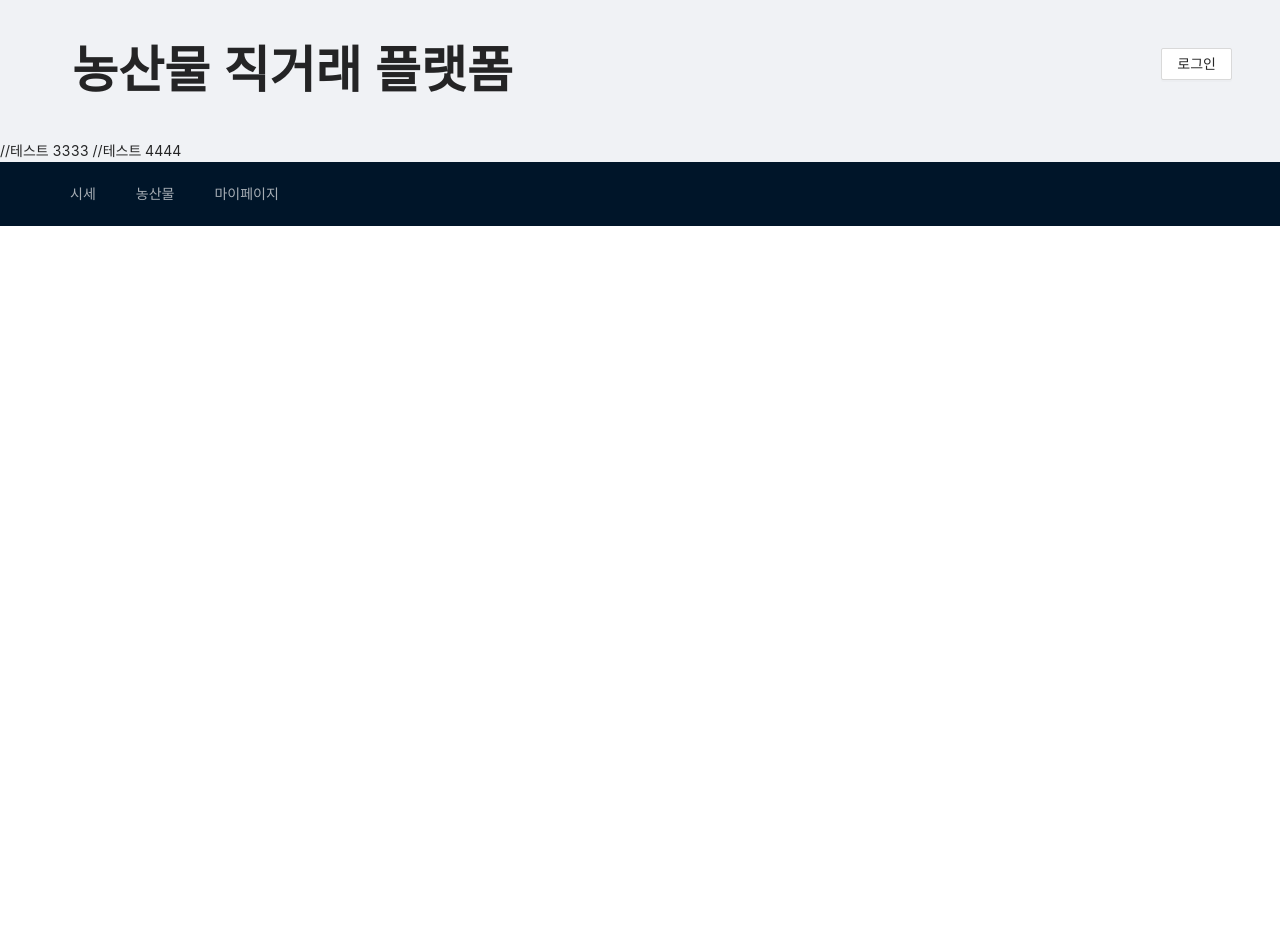
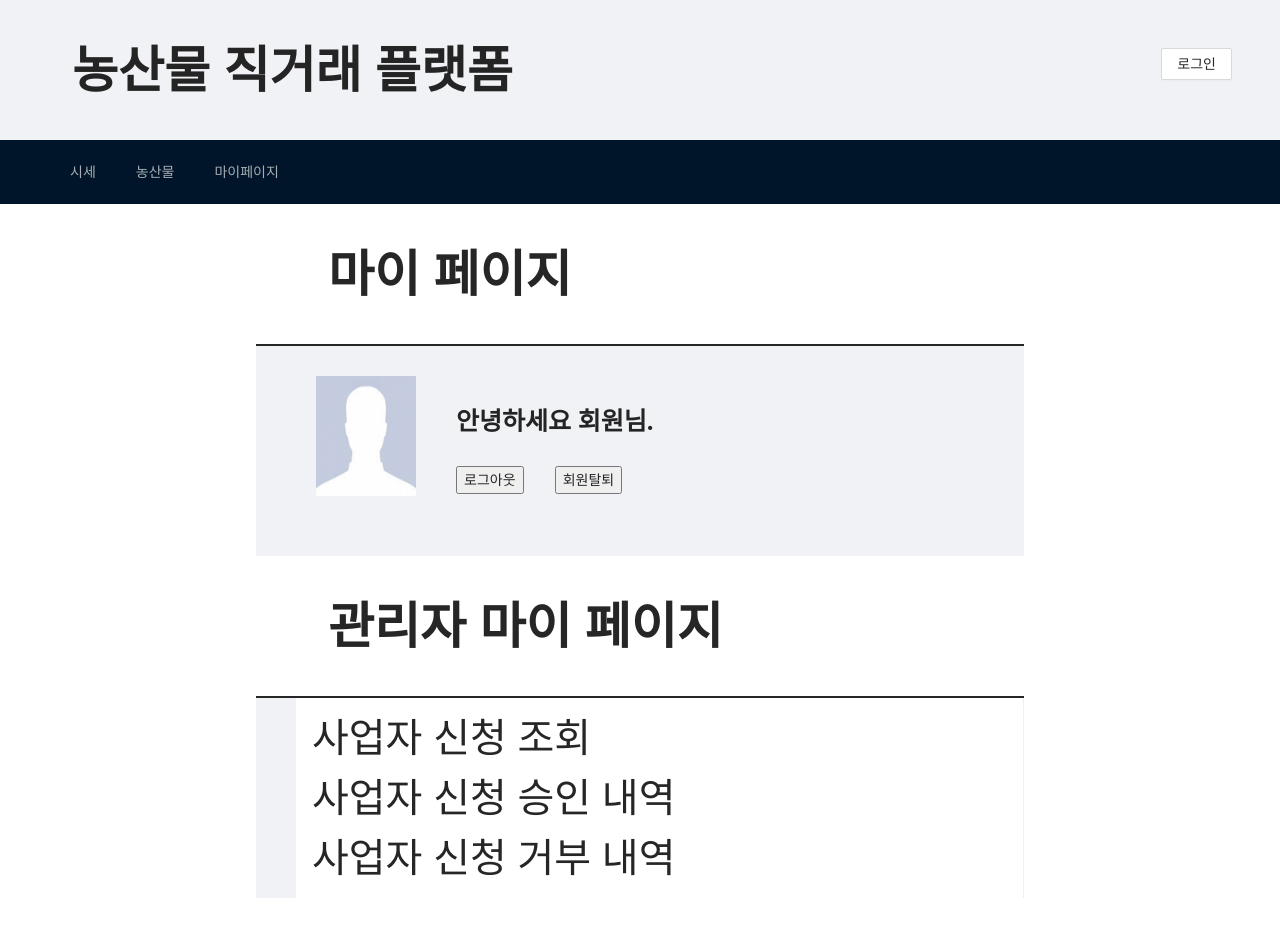
Before and after one commit to Mythenmatz1128/market, a React (Create React App) app: page /third in a window 1280 px wide. Shown: the top 936 px of the page. Before the commit the page ends 800 px from the top, so only its background shows below. Built offline with nearby package versions, Linux system fonts and the light colour scheme.

Commit message:
주님 한놈 더 올라갑니다

```diff
--- a/src/App.js
+++ b/src/App.js
@@ -8,6 +8,7 @@ import MainCarousel from "./components/main/MainCarousel";
 import DateChoice from "./components/main/DateChoice";
 import Title from "./components/main/Title";
 import Login from "./components/main/Login";
+import ManagerMyPage from "./components/managerMyPage/ManagerMyPage";
 import Shop from "./components/shop-list/Shop";
 
 function MainLayout() {
@@ -26,9 +27,6 @@ function MainLayout() {
           <Button>로그인</Button>
         </div>
       </div>
-      //테스트 3333
-      //테스트 4444
-
 
       <Header className="header">
         <div className="logo" />
@@ -70,13 +68,11 @@ function App() {
         ></Route>
         <Route path="/first" element={<DateChoice />}></Route>
         <Route path="/shop-list" element={<Shop />}></Route>
-        <Route path="/third"></Route>
+        <Route path="/third" element={<ManagerMyPage />}></Route>
         <Route path="/shop-detail"></Route>
       </Routes>
     </BrowserRouter>
   );
 }
-//다시 보낸다
-// dkdkdldldl
-// 이제 되라 제발
+
 export default App;
--- /dev/null
+++ b/src/components/managerMyPage/ManagerMyPage.js
@@ -0,0 +1,112 @@
+import { Layout, Menu } from "antd";
+import { PageHeader } from "antd";
+import "antd/dist/antd.min.css";
+import pic from "../../img/회원.jpg"
+import React, { useState } from "react";
+import { BrowserRouter, Link, Route, Routes } from "react-router-dom";
+
+
+const style0 = {
+    marginLeft: "20%",
+    marginRight: "20%",
+};
+const style1 = {
+    borderBottom: "2px solid",
+    backgroundColor: "white",
+};
+const style2 = {
+    display: "flex",
+    marginTop: "30px",
+    marginBottom: "60px",
+};
+const style3 = {
+    height:'120px',
+    flexDirection: "column",
+};
+const style4 = {
+    display: "flex",
+    lineHeight: "90px",
+    marginLeft: "40px",
+    fontSize: "25px",
+    fontWeight: "700",
+};
+const imgStyle ={
+    marginLeft: "60px",
+    width:'100px',
+    height:'120px',
+};
+const style5 = {
+    position:"relative",
+    marginLeft: "40px",
+};
+const style6 = {
+    position:"absolute",
+};
+const style7 = {
+    position:"absolute",
+    left:"50%",
+};
+const style8 = {
+    marginLeft: "40px",
+};
+const style9 = {
+    marginTop: "20px",
+    marginBottom: "20px",
+};
+const style10 = {
+    fontSize: "40px",
+};
+
+
+function ManageMyPage(){
+    return (
+        <Layout className="total-box"style={style0}>
+            <div className="title"style={style1}>
+                <PageHeader className="site-page-header" title="마이 페이지" />
+            </div>
+
+            <div className='guest-info-box' style={style2}><img style={imgStyle} src={pic}/>
+                <div className='guest-info' style={style3}>
+                    <span className = "guest-text" style={style4}>
+                        안녕하세요 회원님.
+                    </span>
+                    <div className='button-box' style={style5}>
+                        <button class="button1" type="button" style={style6}>
+                            로그아웃
+                        </button>
+                        <button class="button2" type="button" style={style7}>
+                            회원탈퇴
+                        </button>
+                    </div>
+                </div>
+            </div>
+
+            <div className = "manage-mypage-title-box" style={style1}>
+                <PageHeader className="manage-mypage-title" title="관리자 마이 페이지" />
+            </div>
+
+            <div className = "manage-mypage-menu-box" style={style8}>
+                <Menu>
+                    <Menu.Item key="1"style={style9}>
+                        <Link to="/third/first">
+                            <label style={style10}> 사업자 신청 조회</label>
+                        </Link>
+                    </Menu.Item>
+                    <Menu.Item key="2"style={style9}>
+                        <Link to="/third/second">
+                            <label style={style10}> 사업자 신청 승인 내역 </label>
+                        </Link>
+                    </Menu.Item>
+                    <Menu.Item key="3"style={style9}>
+                        <Link to="/third/third">
+                            <label style={style10}> 사업자 신청 거부 내역 </label>
+                        </Link>
+                    </Menu.Item>
+                </Menu>
+            </div>
+        </Layout>
+    );
+}
+
+
+export default ManageMyPage;
```
Also changed, not shown: src/img/회원.jpg (added).
